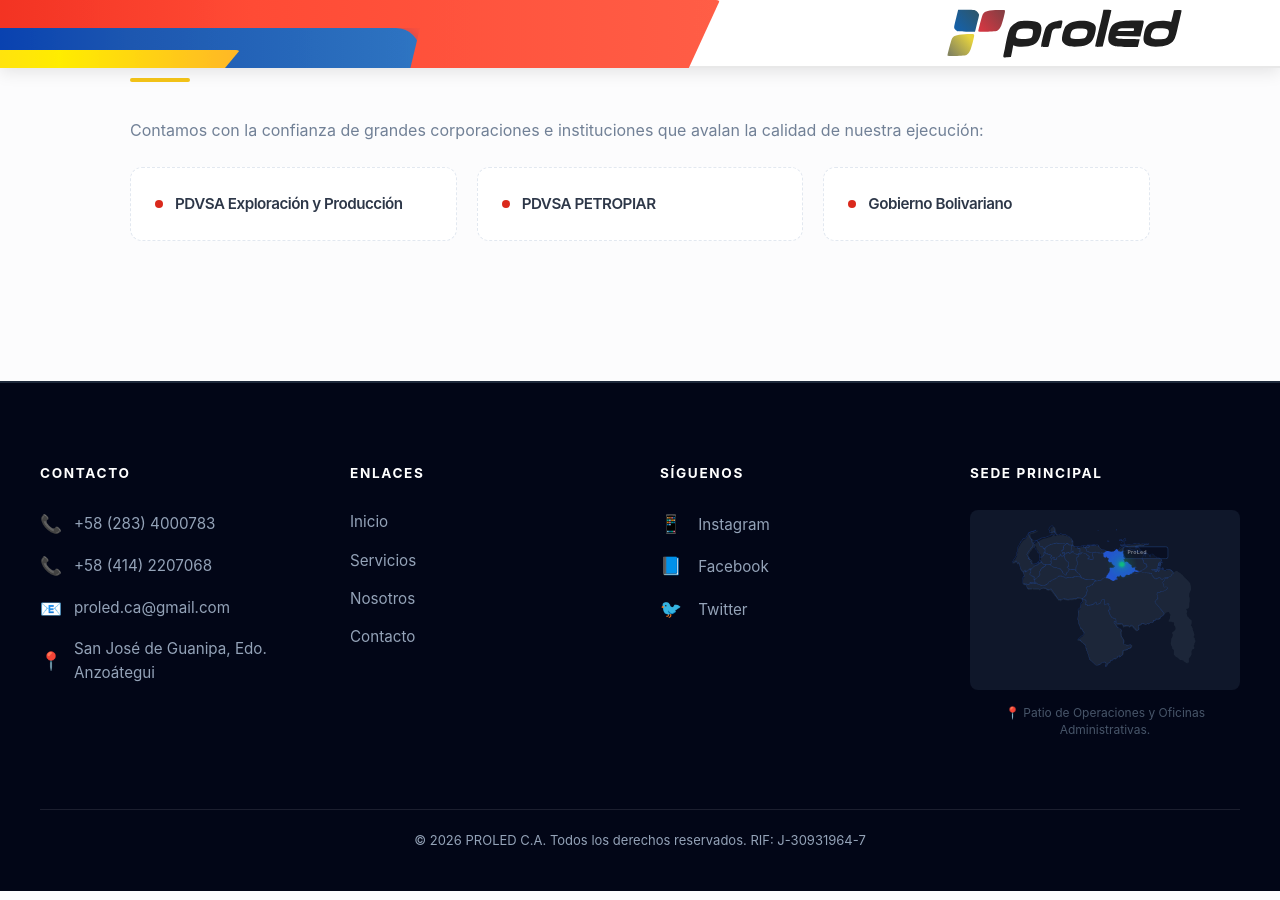
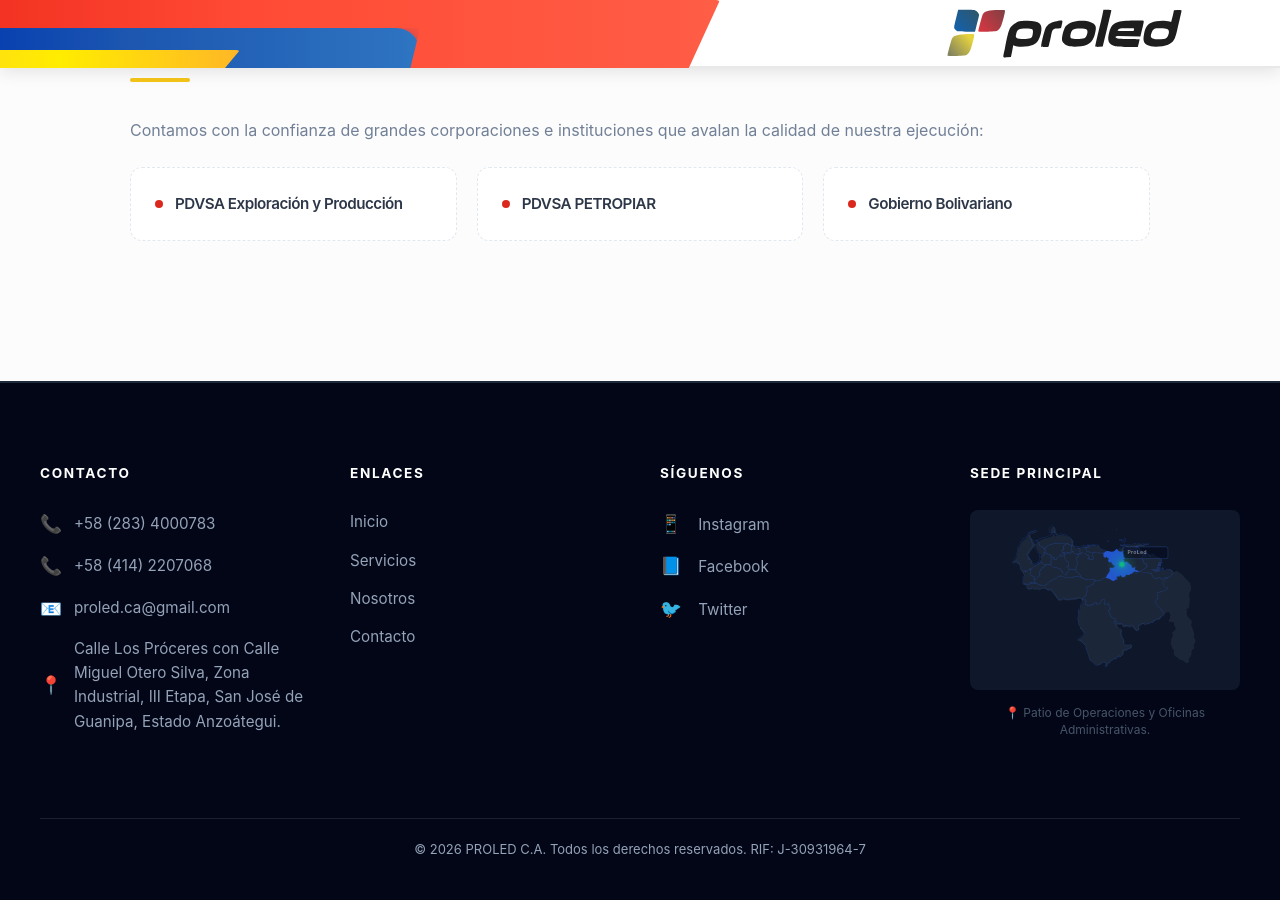
Before and after one commit to ing-nestorgomez/belorp, a Jekyll site: the page built from index.html, in a window 1280 px wide and 900 px high, scrolled down 5308 px. Built offline with Jekyll 4.4.1, drawn with Linux system fonts in a browser that asks for light colours.

Commit message:
Revise footer address for clarity
Updated address in footer to provide more details.

```diff
--- a/_includes/footer.html
+++ b/_includes/footer.html
@@ -6,7 +6,9 @@
         <li><span class="footer-icon">📞</span> +58 (283) 4000783</li>
         <li><span class="footer-icon">📞</span> +58 (414) 2207068</li>
         <li><span class="footer-icon">📧</span> proled.ca@gmail.com</li>
-        <li><span class="footer-icon">📍</span> San José de Guanipa, Edo. Anzoátegui</li>
+        <li><span class="footer-icon">📍</span> Calle Los Próceres con Calle Miguel Otero Silva, Zona
+Industrial, III Etapa, San José de Guanipa, Estado
+Anzoátegui.</li>
       </ul>
     </div>
 
```
